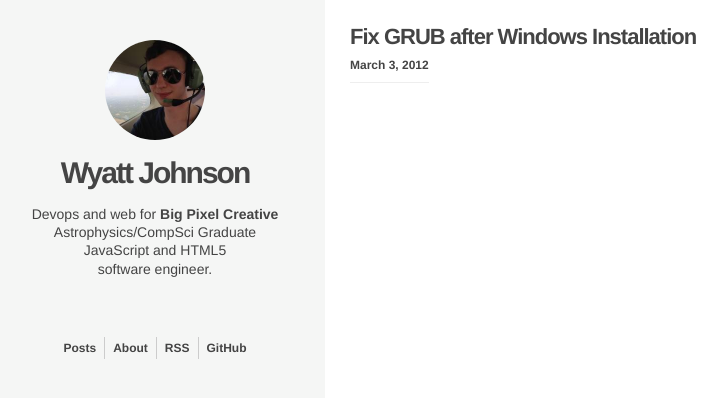
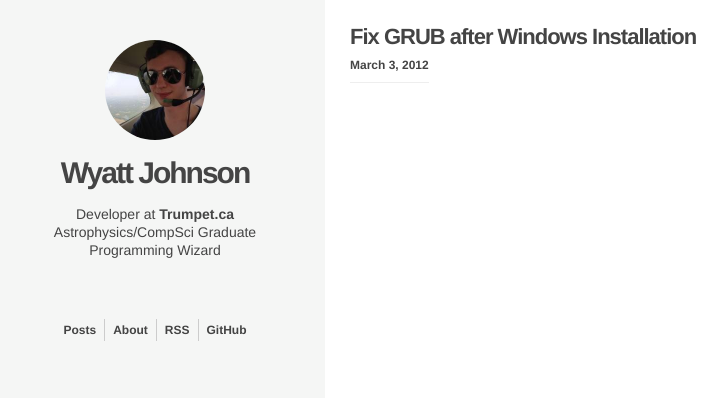
Before and after one commit to adrs0049/old-webpage, a Jekyll site: the page built from index.html, in a window 1280 px wide. Shown: the top 398 px of the page, without its empty margins (15-742 px from the left). Built offline with Jekyll 4.4.1, drawn with Linux system fonts in a browser that asks for light colours; Markdown is read by kramdown in place of the engine named in the settings; the list of posts is cut into pages by our own code; comment, search, counter and statistics services are not loaded.

Commit message:
Changed github.io data

```diff
--- a/_includes/header.html
+++ b/_includes/header.html
@@ -22,10 +22,9 @@
         </h1>
         <div class="sidebar__profile-bio clear">
           <p>
-            Devops and web for <a href="https://bigpixel.ca/">Big Pixel Creative</a> <br>
-            Astrophysics/CompSci Graduate <br>
-            JavaScript and HTML5 <br>
-            software engineer.
+            Developer at <a href="https://trumpet.ca/">Trumpet.ca</a><br>
+            Astrophysics/CompSci Graduate<br>
+            Programming Wizard
           </p>
         </div>
         <div class="sidebar__profile-social">
```
